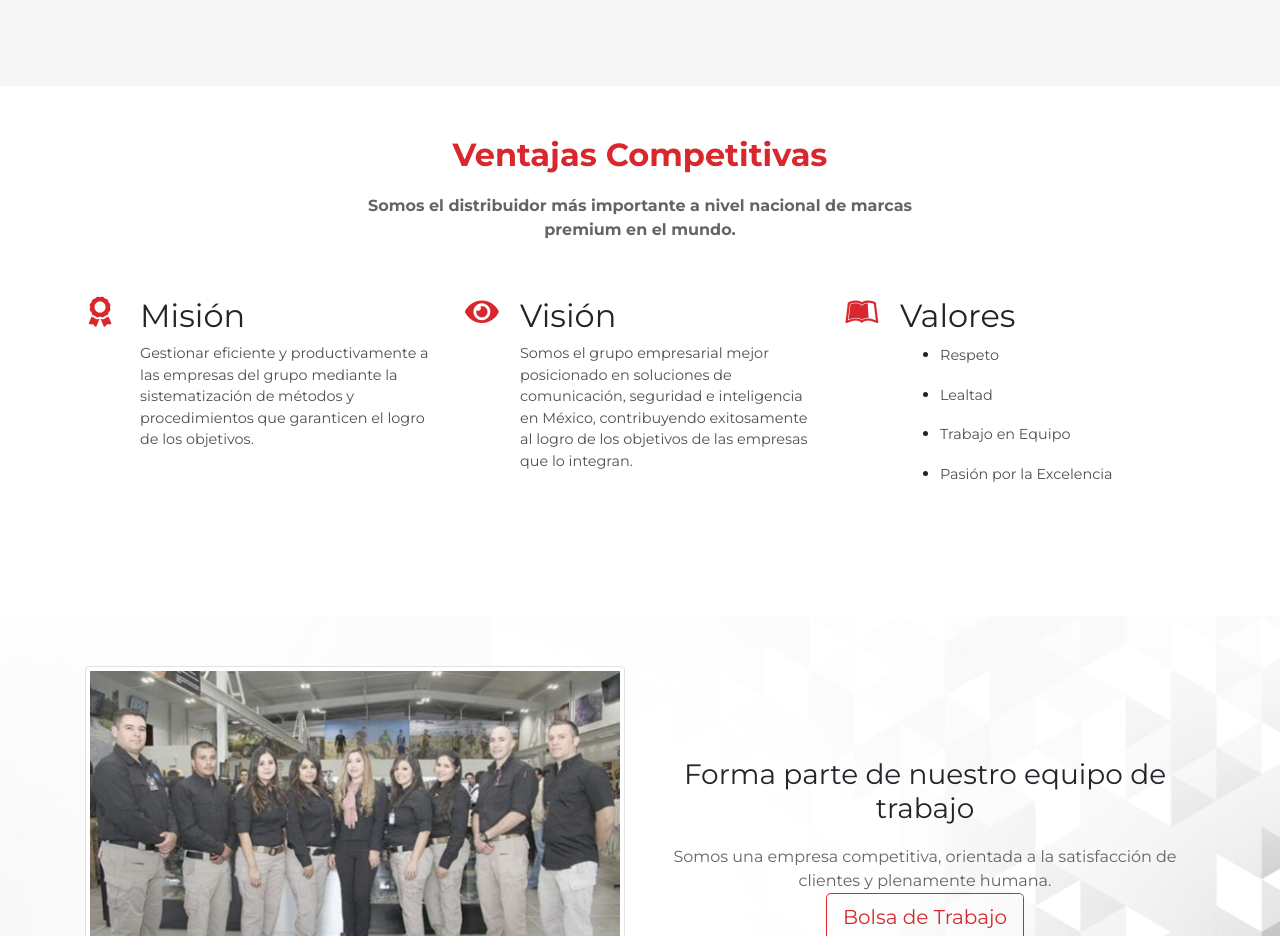
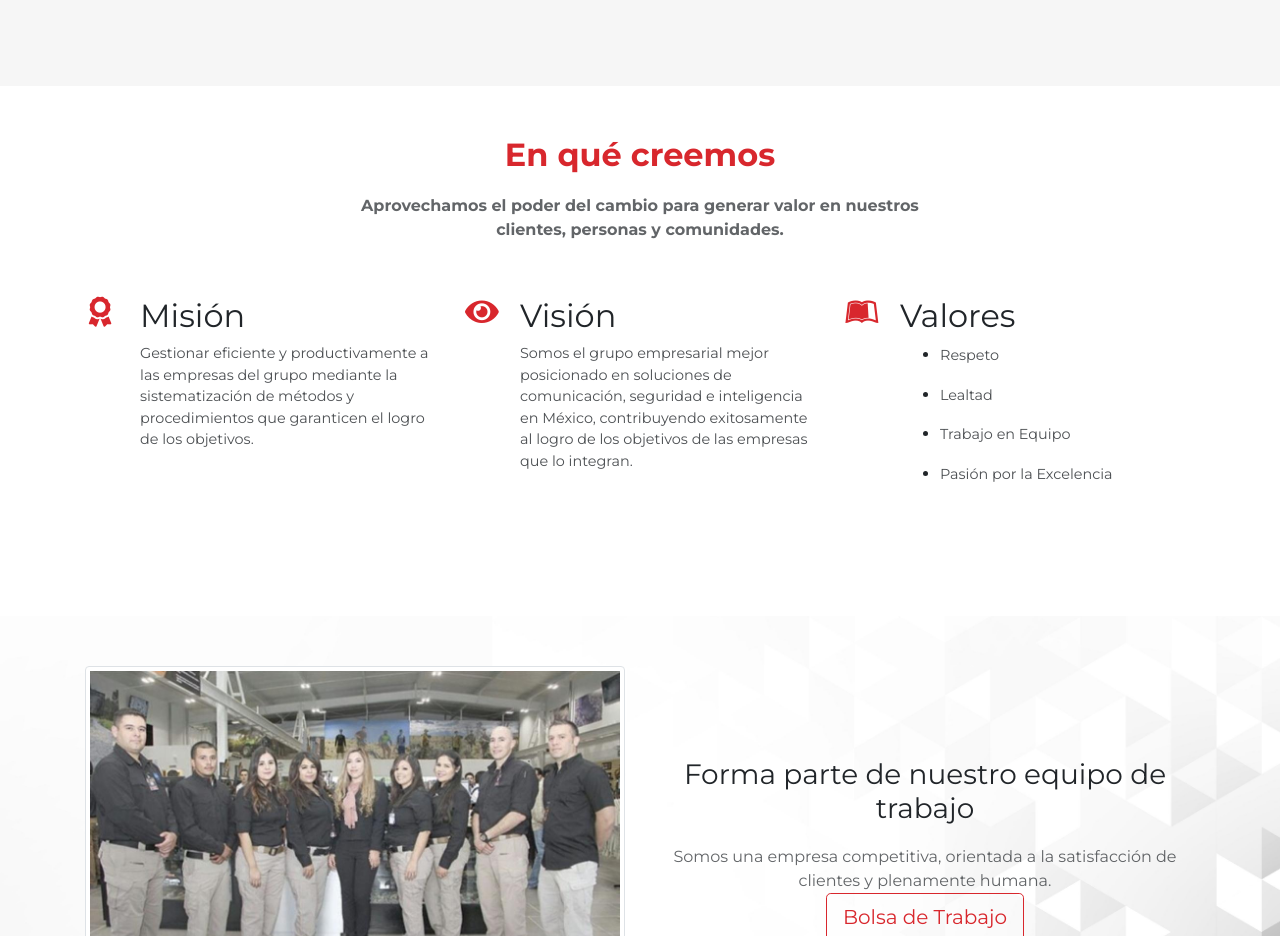
Before and after one commit to imremain/csi_web, a plain HTML site: page index.html in a window 1280 px wide. Shown: the part 3000-3936 px from the top of the page. Drawn offline with Linux system fonts and the light colour scheme; some packages are replaced by stand-ins of ours; a script that the page names is missing; files whose address does not match are found by name.

Commit message:
Latest Update

```diff
--- a/index.html
+++ b/index.html
@@ -214,9 +214,9 @@
         <section class="clean-block features">
             <div class="container">
                 <div class="block-heading">
-                    <h2 class="text-info" style="font-weight: bold;">Ventajas Competitivas</h2>
-                    <p style="font-weight: bold;">Somos el distribuidor más importante a nivel nacional de marcas
-                        premium en el mundo.</p>
+                    <h2 class="text-info" style="font-weight: bold;">En qué creemos</h2>
+                    <p style="font-weight: bold;">Aprovechamos el poder del cambio para generar valor en nuestros
+                        clientes, personas y comunidades.</p>
                 </div>
                 <div class="row justify-content-center">
                     <div class="col-md-4 feature-box"><i class="fas fa-award icon"></i></i>
```
Also changed, not shown: assets/img/scenery/image1.jpg (deleted), assets/img/scenery/image3.jpg (deleted), assets/img/scenery/image4.jpg (deleted), assets/img/scenery/image5.jpg (deleted), assets/img/scenery/image6.jpg (deleted).
